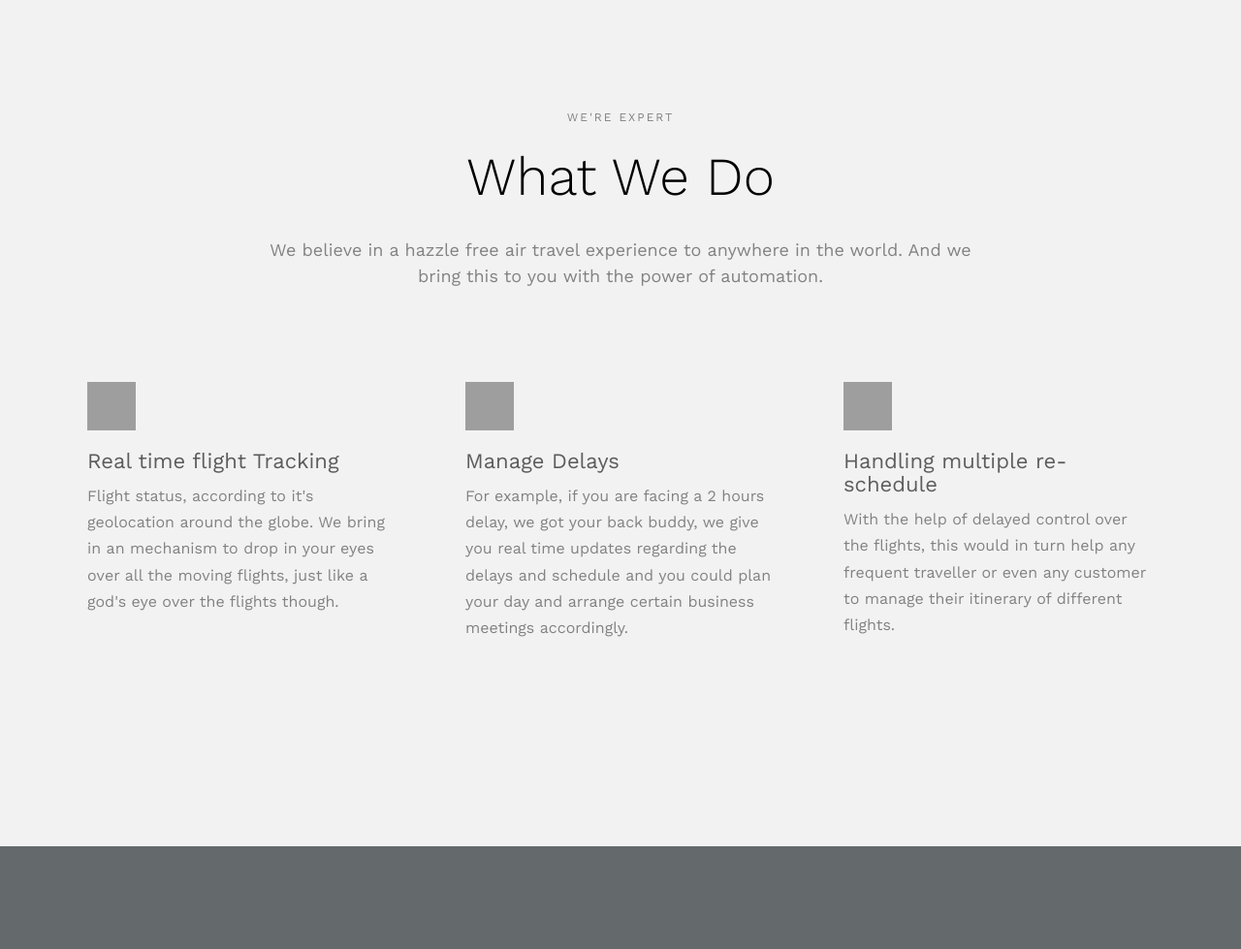
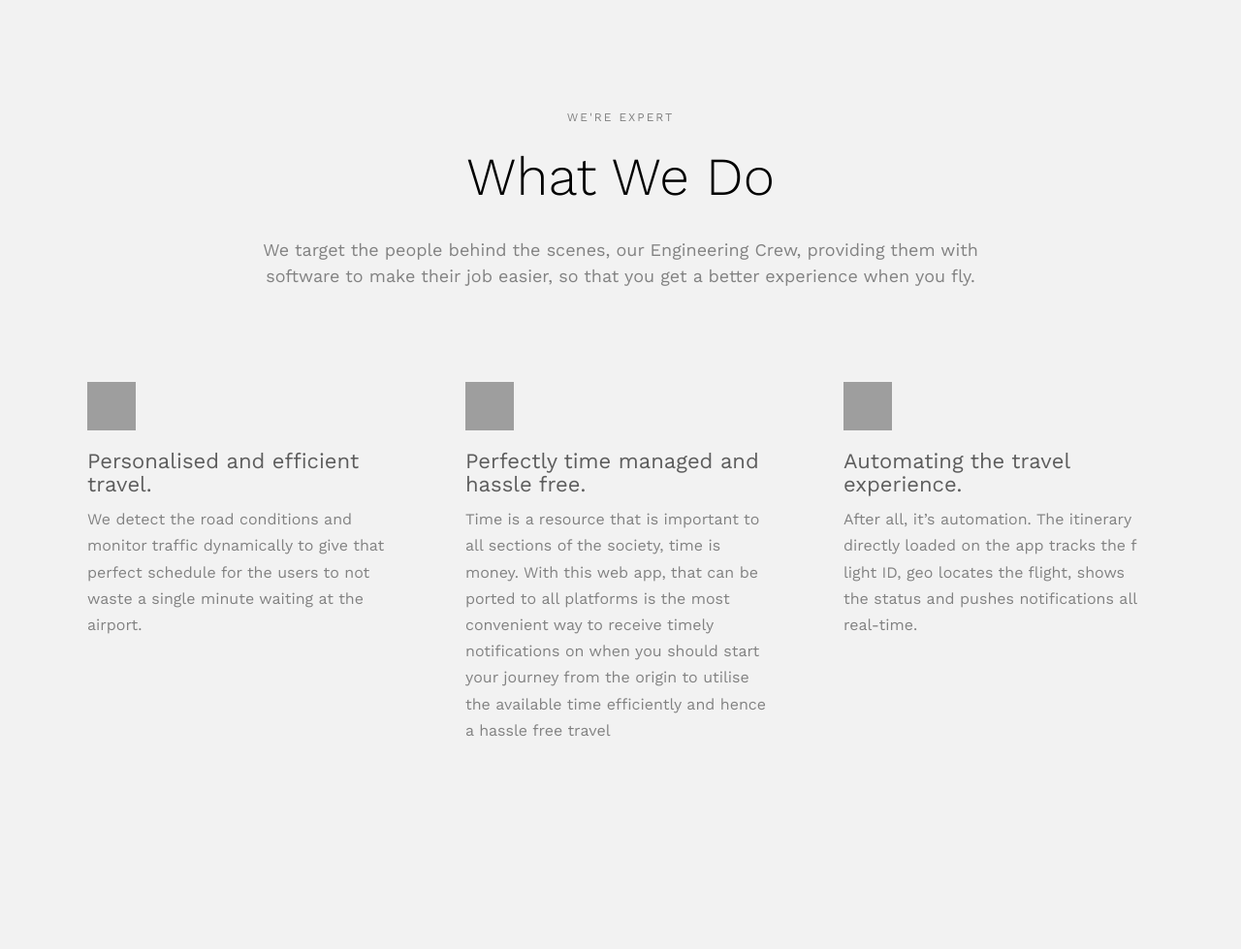
Before and after one commit to Aniketh01/TndT-Travel-and-Track, a Django app: template home/templates/home/index.html in a window 1280 px wide. Shown: the part 901-1880 px from the top of the page at 97% size. Before the commit the page ends 1774 px from the top, so only its background shows below. Run offline with Django 3.2, Linux system fonts and the light colour scheme; the template is opened without the code that fills it, so the values that code supplies are empty; some libraries are stand-ins or nearby versions; grey boxes are pictures that could not be loaded.

Commit message:
front end

```diff
--- a/home/templates/home/index.html
+++ b/home/templates/home/index.html
@@ -41,7 +41,7 @@
 		<div class="container">
 			<div class="row">
 				<div class="col-xs-12 text-center">
-					<div id="fh5co-logo"><a href="index.html">T&T<span>.</span></a></div>
+					<div id="fh5co-logo"><a href="index.html">TrakR<span>.</span></a></div>
 				</div>
 				<div class="col-xs-12 text-center menu-1">
 					<ul>
@@ -82,8 +82,8 @@
 						<span>We're expert</span>
 						<h2>What We Do</h2>
 						<p>
-							We believe in a hazzle free air travel experience to anywhere in the world.
-							And we bring this to you with the power of automation.
+							We target the people behind the scenes, our Engineering Crew,
+                            providing them with software to make their job easier, so that you get a better experience when you fly.
 						</p>
 					</div>
 				</div>
@@ -94,10 +94,10 @@
 						<span class="icon">
 							<img class="img-icon" alt="" src="http://del-code.com/images/icon/grey/airplane-6-32.png"/>
 						</span>
-						<h3>Real time flight Tracking</h3>
+						<h3>Personalised and efficient travel.</h3>
 						<p>
-							Flight status, according to it's geolocation around the globe. We bring in an mechanism to drop in your
-							eyes over all the moving flights, just like a god's eye over the flights though.
+							We detect the road conditions and monitor traffic dynamically to give that perfect schedule for the users to not waste a single minute waiting at the airport.
+
 						</p>
 
 					</div>
@@ -107,10 +107,12 @@
 						<span class="icon">
 							<img class="img-icon" alt="" src="http://del-code.com/images/icon/grey/cruise-ship-32.png"/>
 						</span>
-						<h3>Manage Delays</h3>
+						<h3>Perfectly time managed and hassle free.</h3>
 						<p>
-							For example, if you are facing a 2 hours delay, we got your back buddy, we give you real time updates
-							regarding the delays and schedule and you could plan your day and arrange certain business meetings accordingly.
+                            Time is a resource that is important to all sections of the society, time is money.
+                            With this web app, that can be ported to all platforms is the most convenient way to
+                            receive timely notifications on when you should start your journey from the origin to
+                            utilise the available time efficiently and hence a hassle free travel
 						</p>
 
 					</div>
@@ -120,10 +122,11 @@
 						<span class="icon">
 							<img class="img-icon" alt="" src="http://del-code.com/images/icon/grey/train-32.png"/>
 						</span>
-						<h3>Handling multiple re-schedule</h3>
+						<h3>Automating the travel experience.</h3>
 						<p>
-							With the help of delayed control over the flights, this would in turn help any frequent traveller or even any customer
-							to manage their itinerary of different flights.
+							After all, it’s automation. The itinerary directly loaded on the app tracks the f
+                            light ID, geo locates the flight, shows the status and pushes notifications all real-time.
+
 						</p>
 
 					</div>
```
